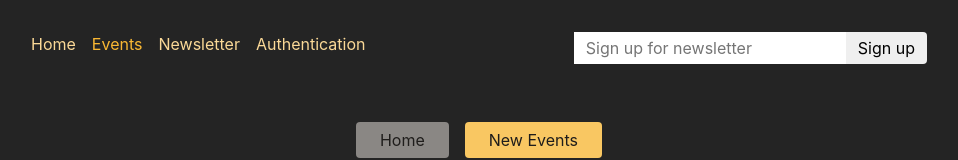
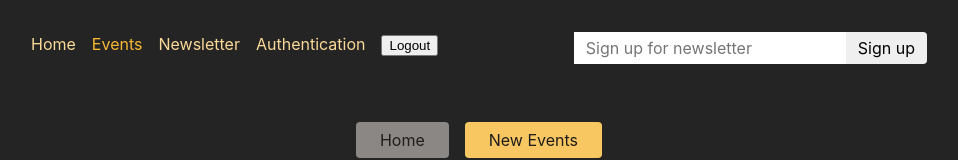
Before and after one commit to danushkapathirana/event-scheduler-app, a React (Create React App) app: page /events/new in a window 1280 px wide. Shown: the top 160 px of the page, without its empty margins (161-1119 px from the left). Built offline with nearby package versions, Linux system fonts and the light colour scheme.

Commit message:
develop user logout functionality

```diff
--- a/src/App.js
+++ b/src/App.js
@@ -12,6 +12,7 @@
 import { eventAction } from "./components/EventForm";
 import Newsletter, { newsletterAction } from "./pages/Newsletter";
 import Authentication, { authenticationAction } from "./pages/Authentication";
+import { logoutAction } from "./pages/Logout";
 
 const App = () => {
   const routes = createBrowserRouter([
@@ -40,7 +41,8 @@
           ]
         },
         {path: "auth", element: <Authentication />, action: authenticationAction},
-        {path: "newsletter", element: <Newsletter />, action: newsletterAction}
+        {path: "newsletter", element: <Newsletter />, action: newsletterAction},
+        {path: "logout", action: logoutAction}
       ]
     }
   ])
--- a/src/components/MainNavigation.js
+++ b/src/components/MainNavigation.js
@@ -1,5 +1,5 @@
 import React from "react";
-import { NavLink } from "react-router-dom";
+import { Form, NavLink } from "react-router-dom";
 
 import NewsletterSignup from "./NewsletterSignup";
 
@@ -22,6 +22,11 @@
                     <li>
                         <NavLink to="/auth?mode=login" className={({ isActive }) => isActive ? classes.active : undefined }>Authentication</NavLink>
                     </li>
+                    <li>
+                        <Form action="/logout" method="post">
+                            <button>Logout</button>
+                        </Form>
+                    </li>
                 </ul>
             </nav>
             <NewsletterSignup />
--- /dev/null
+++ b/src/pages/Logout.js
@@ -0,0 +1,6 @@
+import { redirect } from "react-router-dom"
+
+export const logoutAction = () => {
+    localStorage.removeItem("token")
+    return redirect("/")
+}
```
